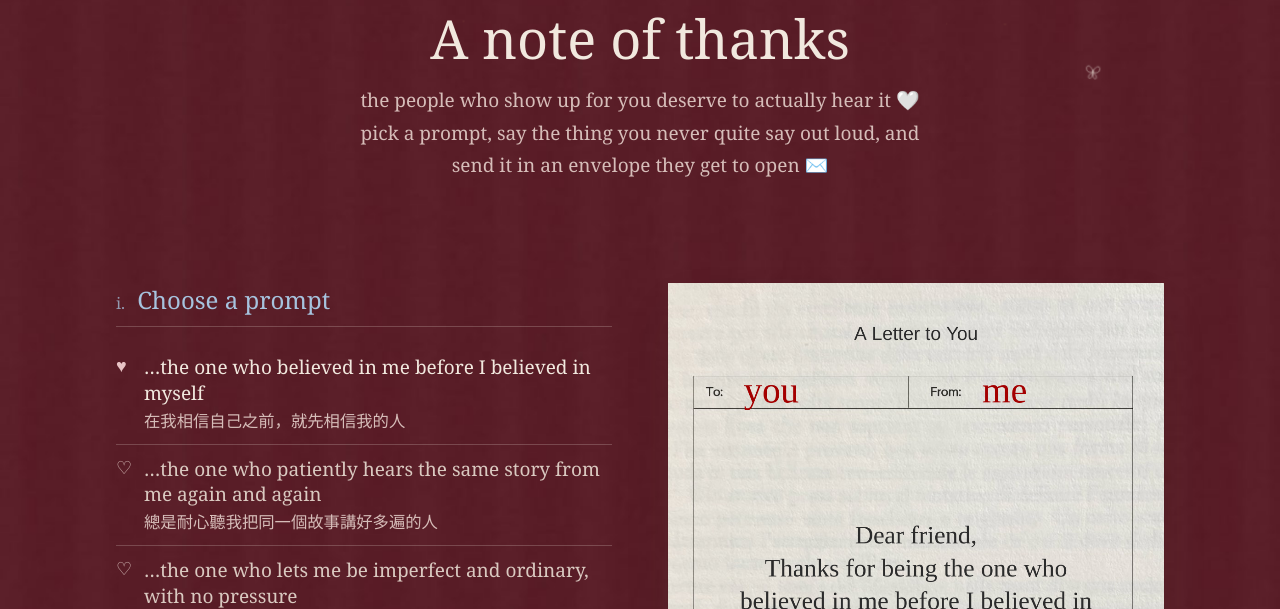
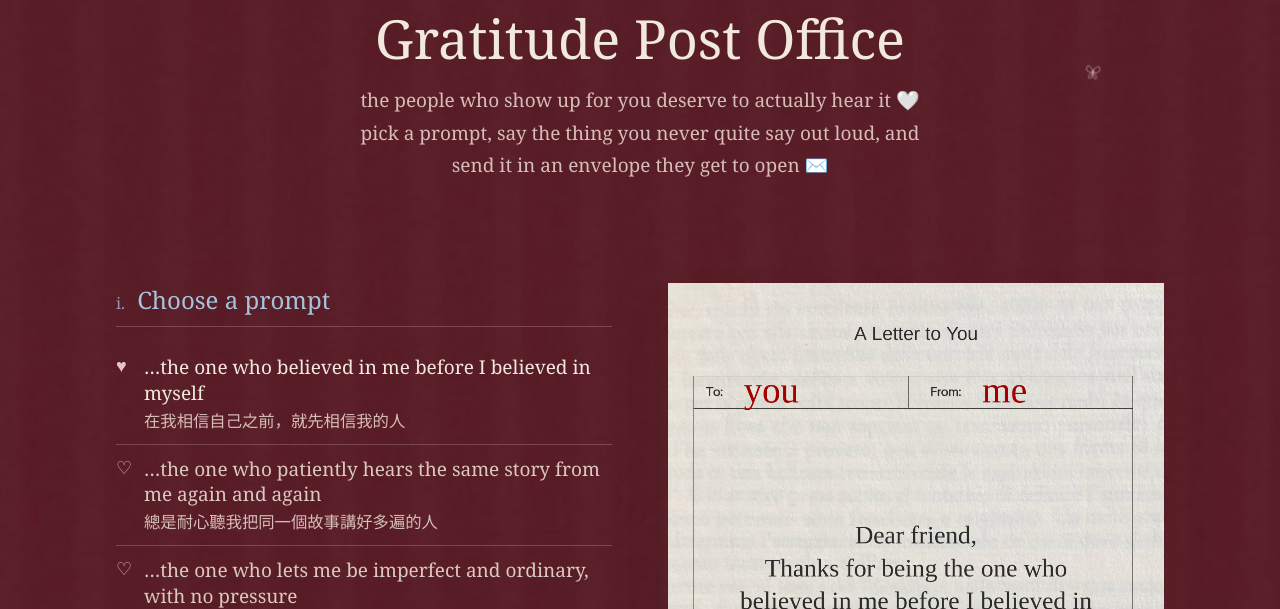
Before and after one commit to tc3474-png/gratitude-card, a plain HTML site: page index.html in a window 1280 px wide. Shown: the part 185-794 px from the top of the page. Drawn offline with nearby package versions, Linux system fonts and the light colour scheme; no server answers; a web font is replaced by a local one.

Commit message:
Rename site to Gratitude Post Office
Co-Authored-By: Claude Sonnet 5.5 <noreply@anthropic.com>

```diff
--- a/index.html
+++ b/index.html
@@ -3,9 +3,9 @@
 <head>
 <meta charset="utf-8">
 <meta name="viewport" content="width=device-width, initial-scale=1, viewport-fit=cover">
-<title>Gratitude Card</title>
+<title>Gratitude Post Office</title>
 <meta name="description" content="Make a Thanksgiving gratitude card for someone you care about.">
-<meta property="og:title" content="You received a gratitude card! 💌">
+<meta property="og:title" content="Gratitude Post Office 💌">
 <meta property="og:description" content="Tap to open your envelope">
 <link rel="preconnect" href="https://fonts.googleapis.com">
 <link rel="preconnect" href="https://fonts.gstatic.com" crossorigin>
@@ -208,7 +208,7 @@ header.top p.sub{font-size:calc(19px * var(--hand-k))}
     </div>
     <a class="igbadge" href="https://www.instagram.com/555tzu/" target="_blank" rel="noopener" aria-label="Follow @555tzu on Instagram"><small>made with love by roxanne</small><span>@555tzu</span></a>
     <p class="eyebrow">Thanksgiving · 2026 🍂</p>
-    <h1><span class="ink">A note of thanks</span></h1>
+    <h1><span class="ink">Gratitude Post Office</span></h1>
     <p class="sub">the people who show up for you deserve to actually hear it 🤍<br>pick a prompt, say the thing you never quite say out loud, and send it in an envelope they get to open ✉️</p>
     <p class="tally" id="tally" aria-live="polite"></p>
   </header>
```
